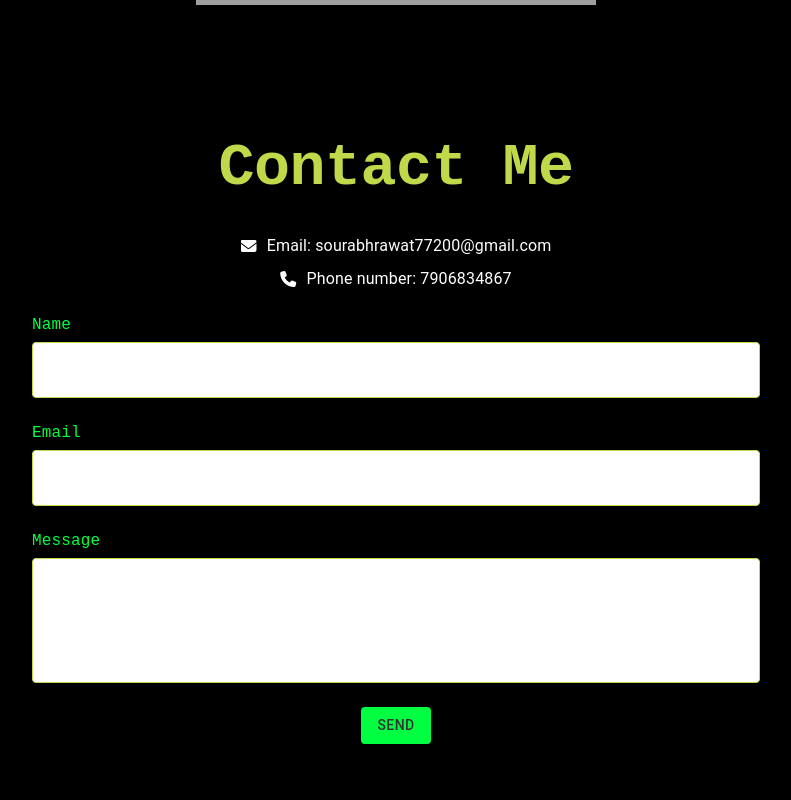
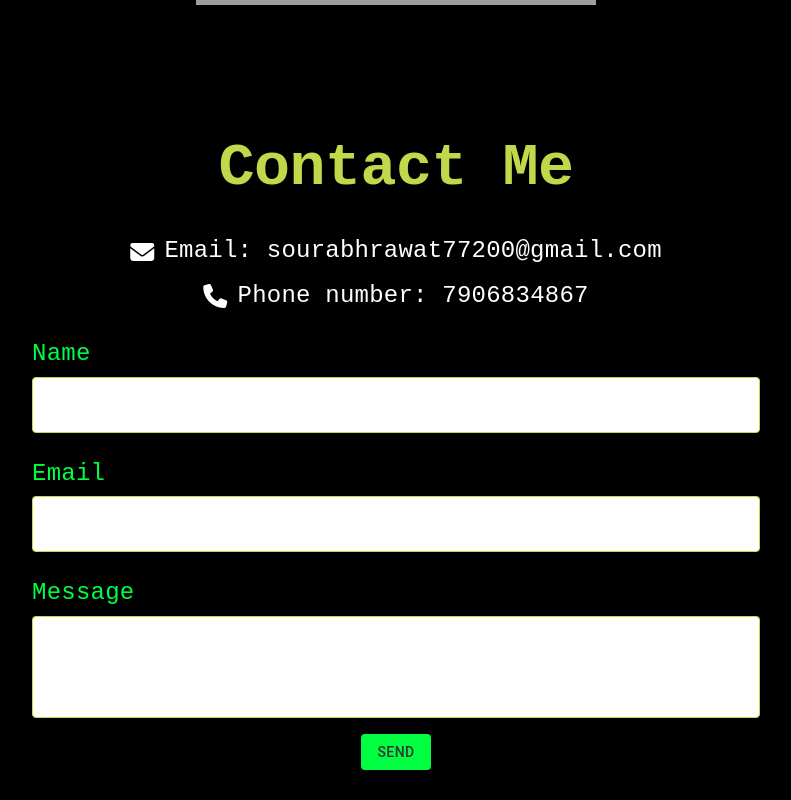
Before and after one commit to sourabh7322/PortFolio, a React (Create React App) app: page / in a window 1280 px wide. Shown: the part 4379-5179 px from the top of the page, without its empty margins (244-1035 px from the left). Before the commit the page ends 5153 px from the top, so only its background shows below. Built offline with nearby package versions, Linux system fonts and the light colour scheme; grey boxes are pictures that could not be loaded.

Commit message:
complete

```diff
--- a/src/Components/Contact/Contact.js
+++ b/src/Components/Contact/Contact.js
@@ -66,14 +66,14 @@ const Contact = () => {
                 >
                     <InputLabel
                         htmlFor="email"
-                        sx={{ display: 'flex', alignItems: 'center', marginBottom: '10px',color: darkMode ? "#fff" : "#333" }}
+                        sx={{ display: 'flex', alignItems: 'center', marginBottom: '10px',color: darkMode ? "#fff" : "#333",fontFamily: "monospace",fontSize: "1.5rem", fontWeight: '500' }}
                     >
                         <i className="fa-solid fa-envelope" style={{ marginRight: '10px' }}></i>
                         Email: sourabhrawat77200@gmail.com
                     </InputLabel>
                     <InputLabel
                         htmlFor="phone"
-                        sx={{ display: 'flex', alignItems: 'center',color: darkMode ? "#fff" : "#333" }}
+                        sx={{ display: 'flex', alignItems: 'center',color: darkMode ? "#fff" : "#333" ,fontFamily: "monospace",fontSize: "1.5rem", fontWeight: '500'}}
                     >
                         <i className="fa-solid fa-phone" style={{ marginRight: '10px' }}></i>
                         Phone number: 7906834867
@@ -83,7 +83,7 @@ const Contact = () => {
                 <Box component="form" onSubmit={handleSubmit} sx={{ mt: 3 }}>
                     <InputLabel
                         htmlFor="name"
-                        sx={{ color: "#00FF41", marginBottom: "5px", fontFamily: "monospace" }}
+                        sx={{ color: "#00FF41", marginBottom: "5px", fontFamily: "monospace",fontSize: "1.5rem", fontWeight: '500' }}
                     >
                         Name
                     </InputLabel>
@@ -112,7 +112,7 @@ const Contact = () => {
                     />
                     <InputLabel
                         htmlFor="email"
-                        sx={{ color: "#00FF41", marginBottom: "5px", fontFamily: "monospace" }}
+                        sx={{ color: "#00FF41", marginBottom: "5px", fontFamily: "monospace",fontSize: "1.5rem", fontWeight: '500' }}
                     >
                         Email
                     </InputLabel>
@@ -142,7 +142,7 @@ const Contact = () => {
                     />
                     <InputLabel
                         htmlFor="message"
-                        sx={{ color: "#00FF41", marginBottom: "5px", fontFamily: "monospace" }}
+                        sx={{ color: "#00FF41", marginBottom: "5px", fontFamily: "monospace",fontSize: "1.5rem", fontWeight: '500' }}
                     >
                         Message
                     </InputLabel>
@@ -153,9 +153,9 @@ const Contact = () => {
                         value={formData.message}
                         onChange={handleChange}
                         multiline
-                        rows={4}
+                        rows={3}
                         sx={{
-                            mb: 3,
+                            mb: 2,
                             backgroundColor: '#fff',
                             borderRadius: "5px",
                             '& .MuiOutlinedInput-root': {
```
